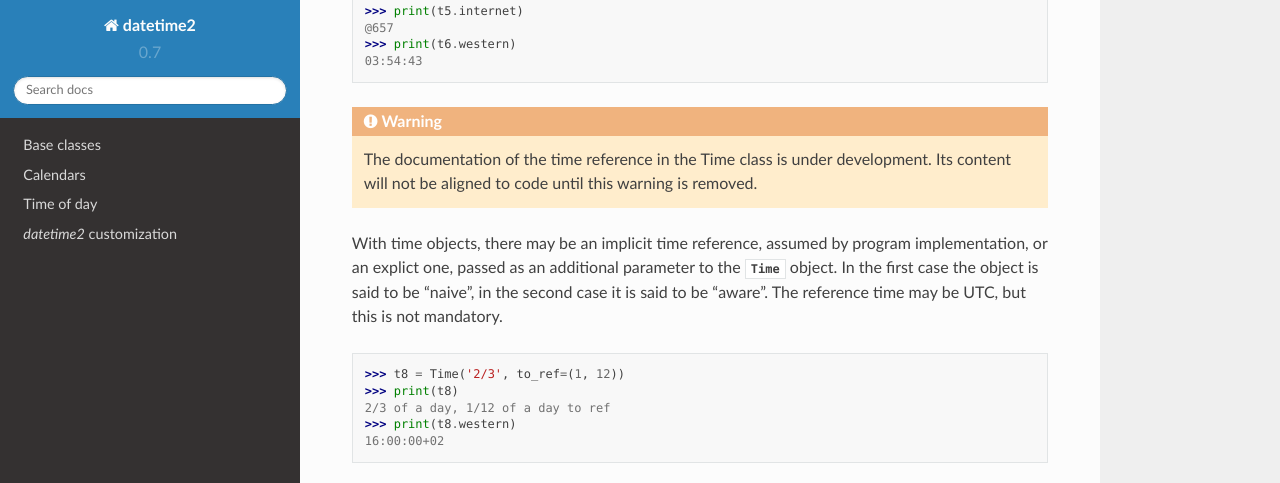
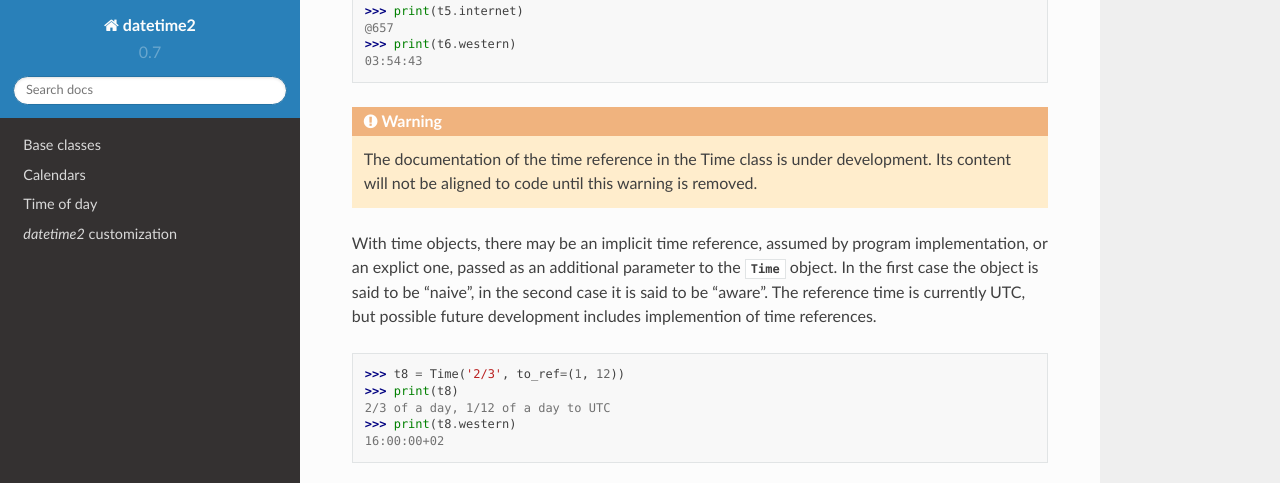
Before and after one commit to fricciardi/datetime2, a Sphinx documentation site: the page built from docs/index.rst, in a window 1280 px wide and 900 px high, scrolled down 1553 px, cut to the strip 0-483 px from the top of the window. Built offline with Sphinx 7.4.7 and the Read the Docs theme 2.0.0, drawn with Linux system fonts in a browser that asks for light colours.

Commit message:
Postponed implementation of time references
Now assuming UTC as time reference

```diff
--- a/docs/index.rst
+++ b/docs/index.rst
@@ -107,14 +107,14 @@
 With time objects, there may be an implicit time reference, assumed by program
 implementation, or an explict one, passed as an additional parameter to the
 :class:`Time` object. In the first case the object is said to be "naive", in
-the second case it is said to be "aware". The reference time may be UTC, but
-this is not mandatory.
+the second case it is said to be "aware". The reference time is currently UTC,
+but possible future development includes implemention of time references.
 
 .. doctest::
 
    >>> t8 = Time('2/3', to_ref=(1, 12))
    >>> print(t8)
-   2/3 of a day, 1/12 of a day to ref
+   2/3 of a day, 1/12 of a day to UTC
    >>> print(t8.western)
    16:00:00+02
 
```
